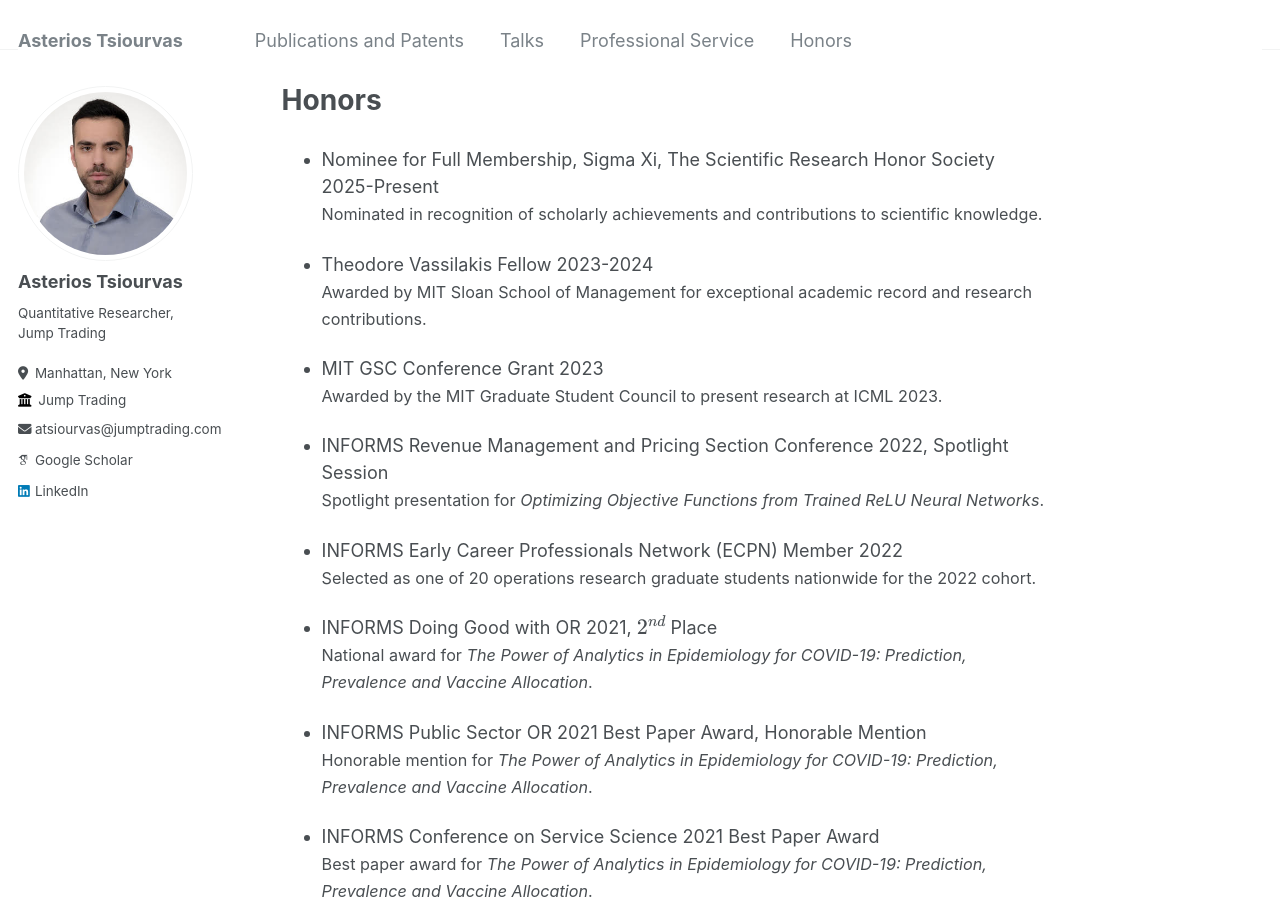
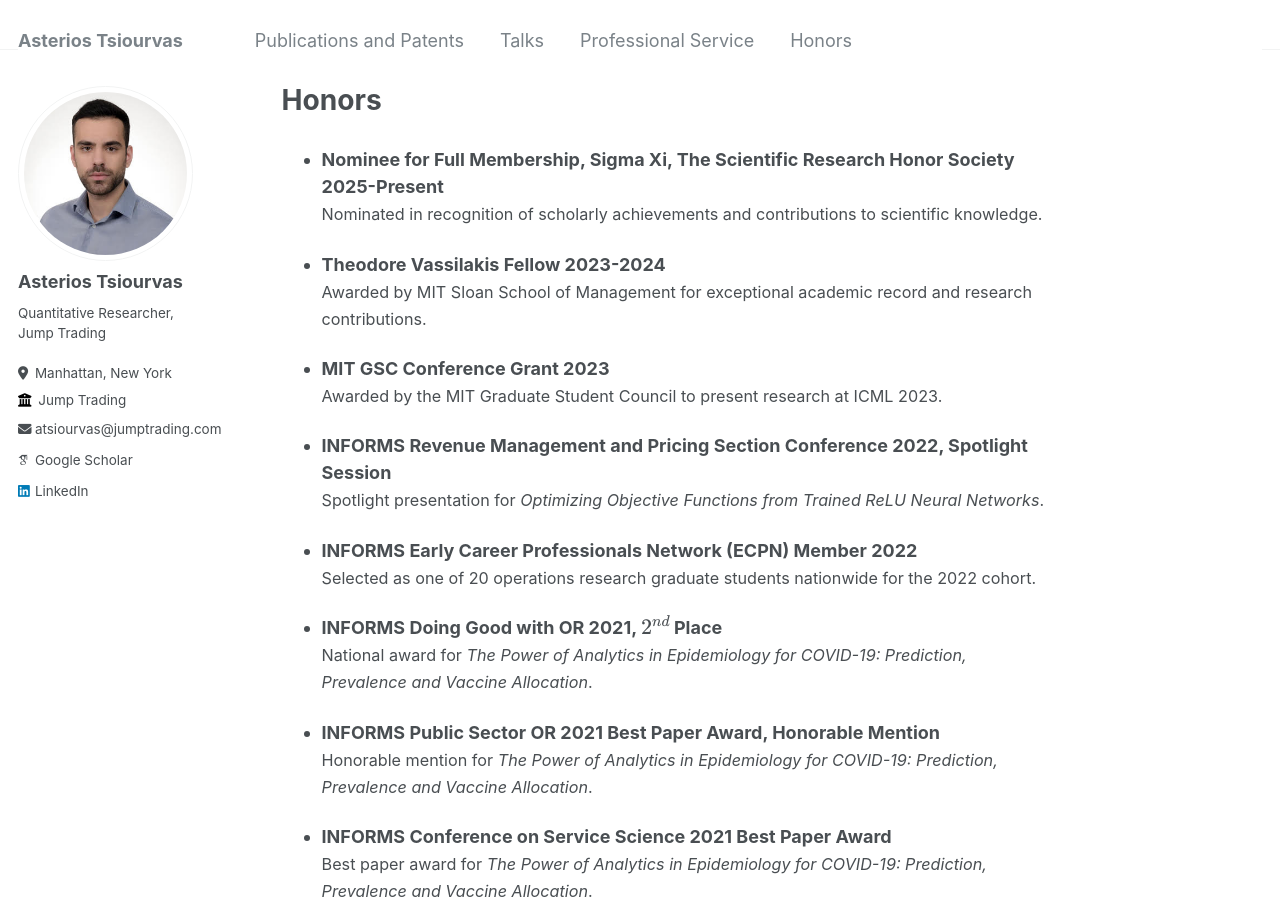
Before and after one commit to asterios-tsiourvas/asterios-tsiourvas.github.io, a Jekyll site: the page built from _pages/honors.md, in a window 1280 px wide and 900 px high. Built offline with Jekyll 4.4.1, drawn with Linux system fonts in a browser that asks for light colours; some web fonts are replaced.

Commit message:
bold titles

```diff
--- a/_pages/honors.md
+++ b/_pages/honors.md
@@ -6,53 +6,53 @@ redirect_from:
   - /honors.html
 ---
 
-- Nominee for Full Membership, Sigma Xi, The Scientific Research Honor Society 2025-Present <br>
+- **Nominee for Full Membership, Sigma Xi, The Scientific Research Honor Society 2025-Present** <br>
  <span style="font-size: 0.9em;"> Nominated in recognition of scholarly achievements and contributions to scientific knowledge.</span>
 
-- Theodore Vassilakis Fellow 2023-2024  <br>
+- **Theodore Vassilakis Fellow 2023-2024**  <br>
  <span style="font-size: 0.9em;"> Awarded by MIT Sloan School of Management for exceptional academic record and research contributions.</span>
 
-- MIT GSC Conference Grant 2023 <br>
+- **MIT GSC Conference Grant 2023** <br>
  <span style="font-size: 0.9em;"> Awarded by the MIT Graduate Student Council to present research at ICML 2023.</span>
 
-- INFORMS Revenue Management and Pricing Section Conference 2022, Spotlight Session<br>
+- **INFORMS Revenue Management and Pricing Section Conference 2022, Spotlight Session**<br>
  <span style="font-size: 0.9em;"> Spotlight presentation for *Optimizing Objective Functions from Trained ReLU Neural Networks*.</span>
 
-- INFORMS Early Career Professionals Network (ECPN) Member 2022 <br>
+- **INFORMS Early Career Professionals Network (ECPN) Member 2022** <br>
  <span style="font-size: 0.9em;"> Selected as one of 20 operations research graduate students nationwide for the 2022 cohort.</span>
 
-- INFORMS Doing Good with OR 2021, $$2^{nd}$$ Place <br>
+- **INFORMS Doing Good with OR 2021, $$2^{nd}$$ Place** <br>
  <span style="font-size: 0.9em;"> National award for *The Power of Analytics in Epidemiology for COVID-19: Prediction, Prevalence and Vaccine Allocation*.</span>
 
-- INFORMS Public Sector OR 2021 Best Paper Award, Honorable Mention <br>
+- **INFORMS Public Sector OR 2021 Best Paper Award, Honorable Mention** <br>
  <span style="font-size: 0.9em;"> Honorable mention for *The Power of Analytics in Epidemiology for COVID-19: Prediction, Prevalence and Vaccine Allocation*.</span>
 
-- INFORMS Conference on Service Science 2021 Best Paper Award  <br>
+- **INFORMS Conference on Service Science 2021 Best Paper Award**  <br>
  <span style="font-size: 0.9em;"> Best paper award for *The Power of Analytics in Epidemiology for COVID-19: Prediction, Prevalence and Vaccine Allocation*.</span>
 
-- Onassis Foundation Graduate Fellowship 2021-2025 <br>
+- **Onassis Foundation Graduate Fellowship 2021-2025** <br>
  <span style="font-size: 0.9em;"> Awarded by the Onassis Foundation to the best-performing PhD students of Greek nationality worldwide.</span>
 
-- Foundation for Education and European Culture Graduate Fellowship 2021-2025 <br>
+- **Foundation for Education and European Culture Graduate Fellowship 2021-2025** <br>
  <span style="font-size: 0.9em;"> Awarded by the Foundation for Education and European Culture to the best-performing PhD students of Greek nationality worldwide.</span>
 
-- Gerondelis Foundation Graduate Fellowship 2021-2022 <br>
+- **Gerondelis Foundation Graduate Fellowship 2021-2022** <br>
  <span style="font-size: 0.9em;"> Awarded by the Gerondelis Foundation to the best-performing graduate students of Greek nationality in the US.</span>
 
-- Ministry of Education Excellence Award 2018-2019 <br>
+- **Ministry of Education Excellence Award 2018-2019** <br>
  <span style="font-size: 0.9em;"> Awarded by the Ministry of Education for graduating $$1^{st}$$ in rank at Electrical and Computer Engineering, NTUA.</span>
 
-- Tzafestas Excellence Award 2018-2019 <br>
+- **Tzafestas Excellence Award 2018-2019** <br>
  <span style="font-size: 0.9em;"> Awarded by the NTUA for graduating $$1^{st}$$ in rank at Electrical and Computer Engineering, NTUA.</span>
 
-- Chrisovergis Excellence Award 2018-2019 <br>
+- **Chrisovergis Excellence Award 2018-2019** <br>
  <span style="font-size: 0.9em;"> Awarded by the NTUA for graduating $$1^{st}$$ in rank at Electrical and Computer Engineering, NTUA.</span>
 
-- Kontaxis Excellence Award 2018-2019 <br>
+- **Kontaxis Excellence Award 2018-2019** <br>
  <span style="font-size: 0.9em;"> Awarded by the NTUA for graduating $$1^{st}$$ in rank in Computer Science at Electrical and Computer Engineering, NTUA.</span>
 
-- Papakiriakopoulos Excellence Award in Mathematics 2014-2016 <br>
+- **Papakiriakopoulos Excellence Award in Mathematics 2014-2016** <br>
  <span style="font-size: 0.9em;"> Awarded by the NTUA for ranking $$1^{st}$$ in Mathematics at Electrical and Computer Engineering, NTUA.</span>
 
-- Kritikos Excellence Award in Mathematics 2014-2015 <br>
+- **Kritikos Excellence Award in Mathematics 2014-2015** <br>
  <span style="font-size: 0.9em;"> Awarded by the NTUA for ranking $$1^{st}$$ in Mathematics at Electrical and Computer Engineering, NTUA.</span>
```
Also changed, not shown: _pages/talks.md (+10 -10 lines).
